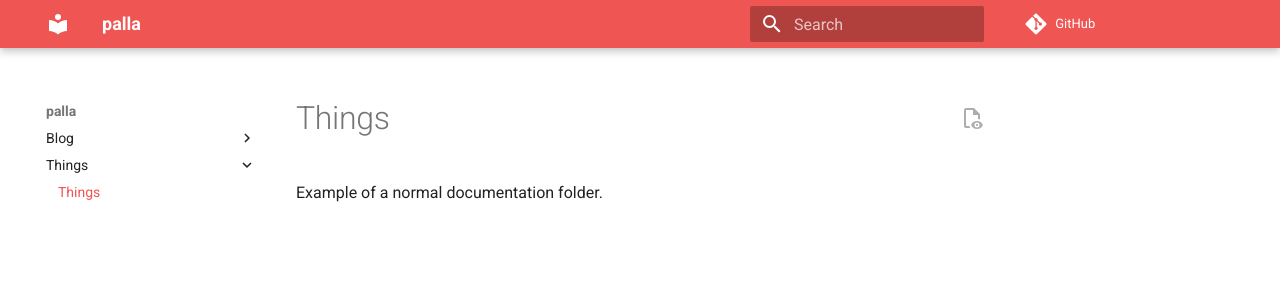
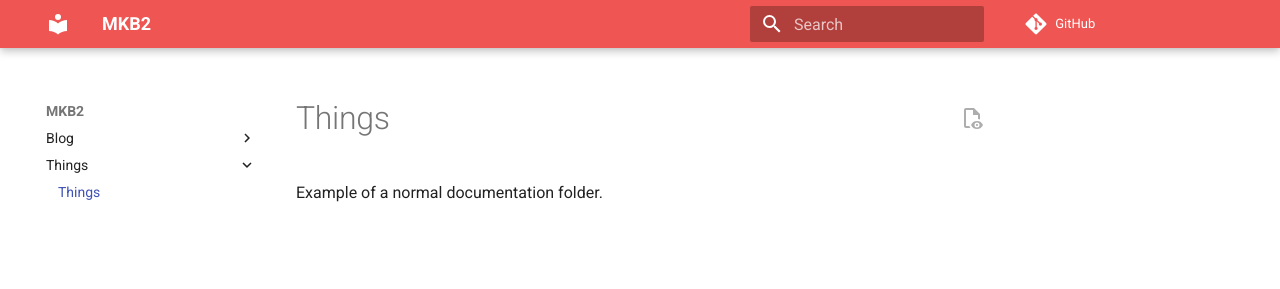
Before and after one commit to DrG95/mkb2, an MkDocs documentation site: the page built from docs/things/index.md, in a window 1280 px wide. Shown: the top 289 px of the page. Built offline with MkDocs 1.6.1 and Material for MkDocs 9.7.7, drawn with Linux system fonts in a browser that asks for light colours; comment, search, counter and statistics services are not loaded.

Commit message:
Edited color scheme and home page

```diff
--- a/mkdocs.yml
+++ b/mkdocs.yml
@@ -1,5 +1,5 @@
-site_name: palla
-repo_url: https://github.com/Drg95/palla
+site_name: MKB2
+repo_url: https://github.com/Drg95/mkb2
 edit_uri: edit/mkdocs/docs/
 theme:
   name: material
@@ -8,7 +8,9 @@ theme:
     - content.action.view
     - content.code.copy
   palette:
+    scheme: preference
     primary: red
+    accent: indigo
 plugins:
   - blog:
       blog_dir: blog
```
Also changed, not shown: index.md (+5 -1 lines).
